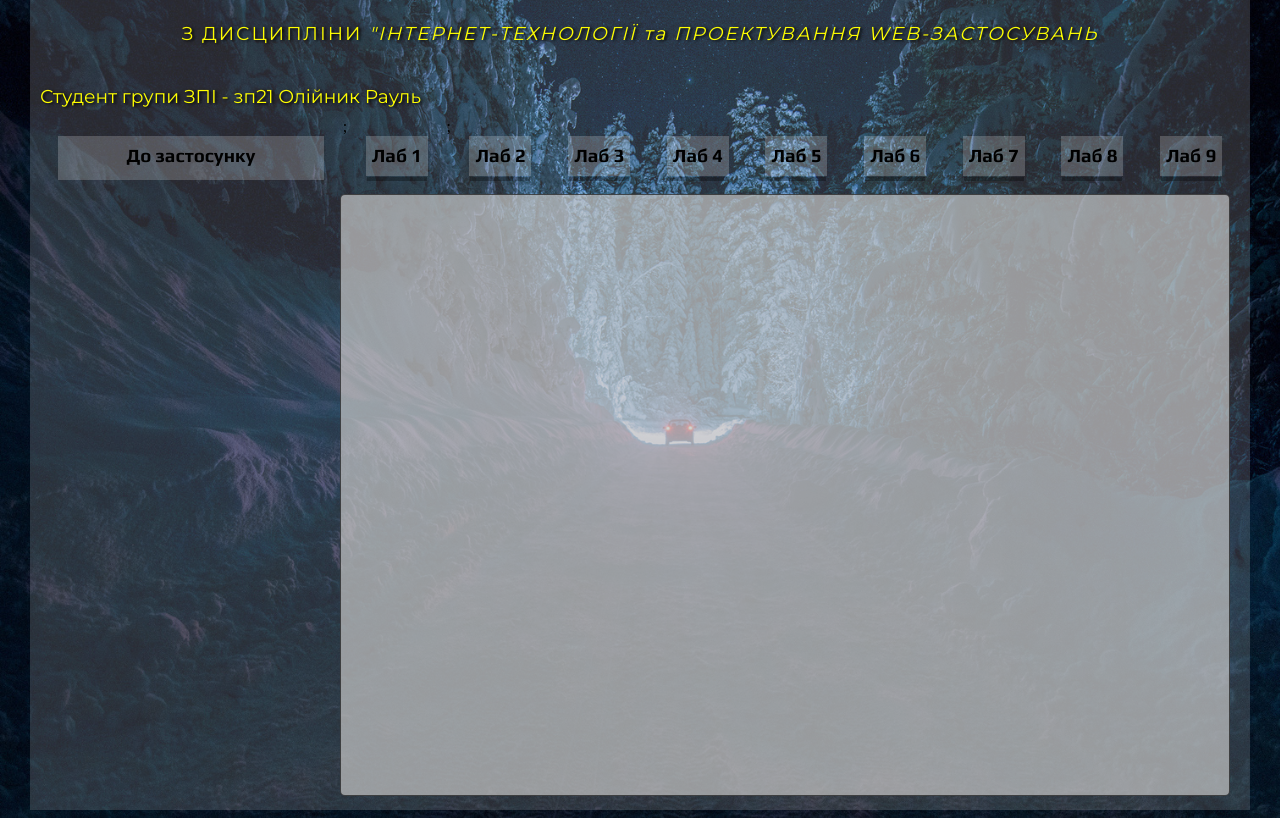
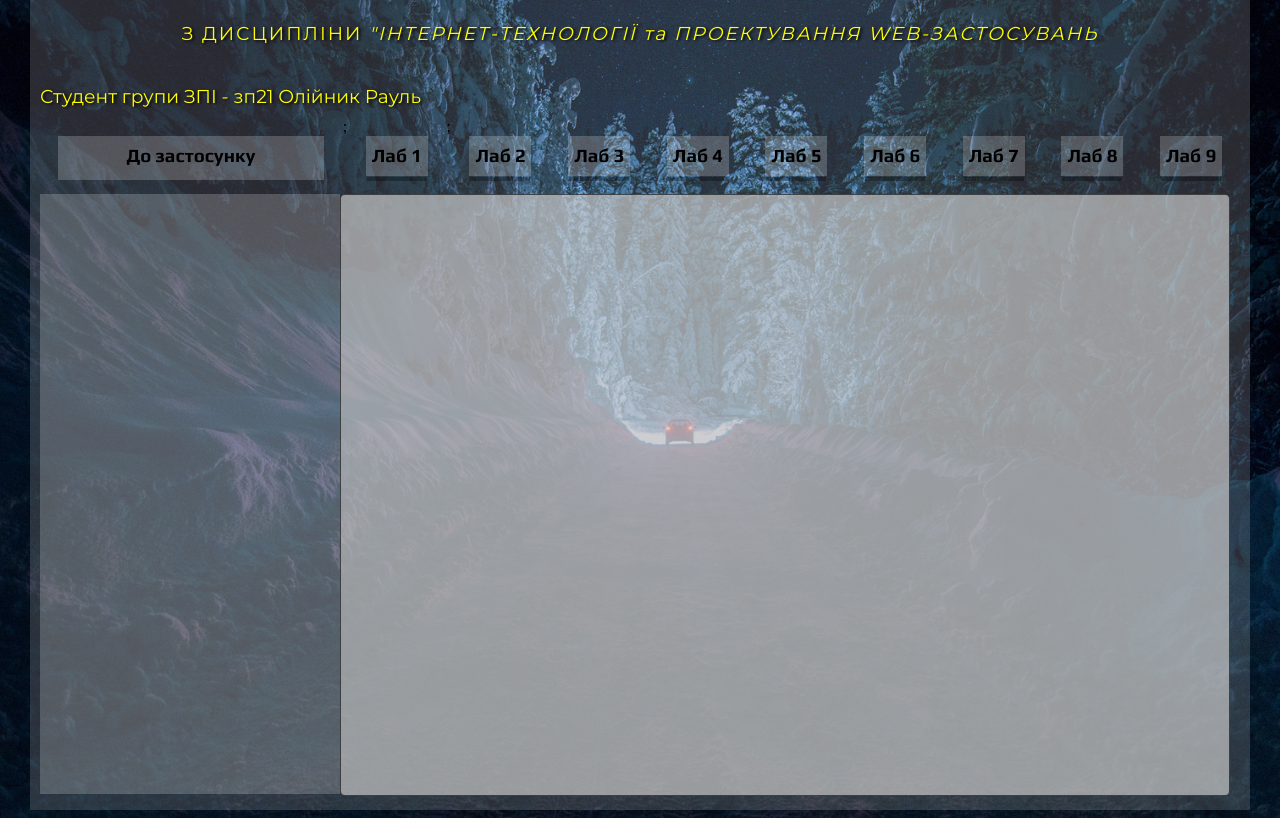
Before and after one commit to Raulman/labs, a plain HTML site: page index.html in a window 1280 px wide. Shown: the part 71-889 px from the top of the page. Drawn offline with Linux system fonts and the light colour scheme.

Commit message:
Update style.css

```diff
--- a/style.css
+++ b/style.css
@@ -165,7 +165,7 @@ a:active {
     width: 25%;
     height: 600px;
     border: 0px;
-    background: rgba(200, 200, 200, 0);
+    background: rgba(255, 255, 255, 0.2);
     margin: auto;
  }
 
```
